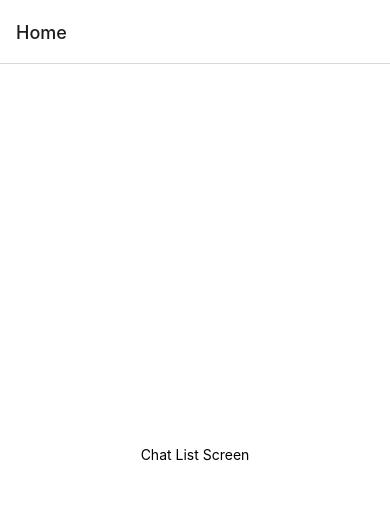
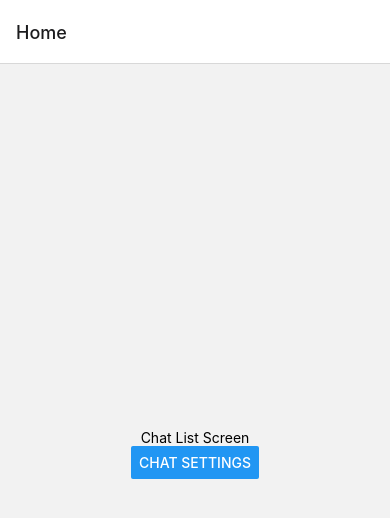
Before and after one commit to Ryanhustler420/whatsapp-clone-react-native, a React Native app: screen /Home in a window 390 px wide. Shown: the top 518 px of the page. Built offline with nearby package versions, Linux system fonts and the light colour scheme.

Commit message:
navigating to screen via btn press

```diff
--- a/App.js
+++ b/App.js
@@ -8,6 +8,7 @@
 import * as Font from "expo-font";
 
 import ChatListScreen from './screens/ChatListScreen';
+import ChatSettingsScreen from './screens/ChatSettingsScreen';
 
 SplashScreen.preventAutoHideAsync();
 const Stack = createStackNavigator();
@@ -59,6 +60,7 @@
       <NavigationContainer>
         <Stack.Navigator>
           <Stack.Screen name="Home" component={ChatListScreen} />
+          <Stack.Screen name="ChatSettings" component={ChatSettingsScreen} />
         </Stack.Navigator>
       </NavigationContainer>
     </SafeAreaProvider>
--- a/screens/ChatListScreen.js
+++ b/screens/ChatListScreen.js
@@ -1,10 +1,11 @@
 import React from 'react';
-import { View, Text, StyleSheet } from 'react-native';
+import { View, Text, StyleSheet, Button } from 'react-native';
 
 const ChatListScreen = props => {
   return (
     <View style={styles.container}>
       <Text>Chat List Screen</Text>
+      <Button title="Chat Settings" onPress={() => props.navigation.navigate("ChatSettings")} />
     </View>
   );
 }
@@ -12,7 +13,6 @@
 const styles = StyleSheet.create({
   container: {
     flex: 1,
-    backgroundColor: '#fff',
     alignItems: 'center',
     justifyContent: 'center',
   }
--- /dev/null
+++ b/screens/ChatSettingsScreen.js
@@ -0,0 +1,20 @@
+import React from 'react';
+import { View, Text, StyleSheet } from 'react-native';
+
+const ChatSettingsScreen = props => {
+  return (
+    <View style={styles.container}>
+      <Text>Chat Settings Screen</Text>
+    </View>
+  );
+}
+
+const styles = StyleSheet.create({
+  container: {
+    flex: 1,
+    alignItems: 'center',
+    justifyContent: 'center',
+  }
+});
+
+export default ChatSettingsScreen;
```
